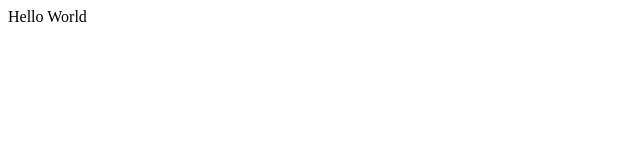
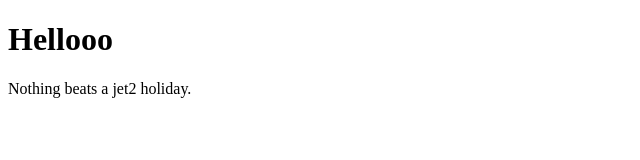
Before and after one commit to ellechoo/My-CD-Studio-Javascript, a plain HTML site: page index.html in a window 1280 px wide. Shown: the whole page, without its empty margins (0-640 px from the left). Drawn offline with Linux system fonts and the light colour scheme.

Commit message:
Update index.html
Example

```diff
--- a/index.html
+++ b/index.html
@@ -1,4 +1,11 @@
 <!DOCTYPE html>
-<html>
-    Hello World
+<html lang="en">
+
+<head>
+    <h1>Hellooo</h1>
+</head>
+
+<body>
+    <p>Nothing beats a jet2 holiday.</p>
+</body>
 </html>
```
